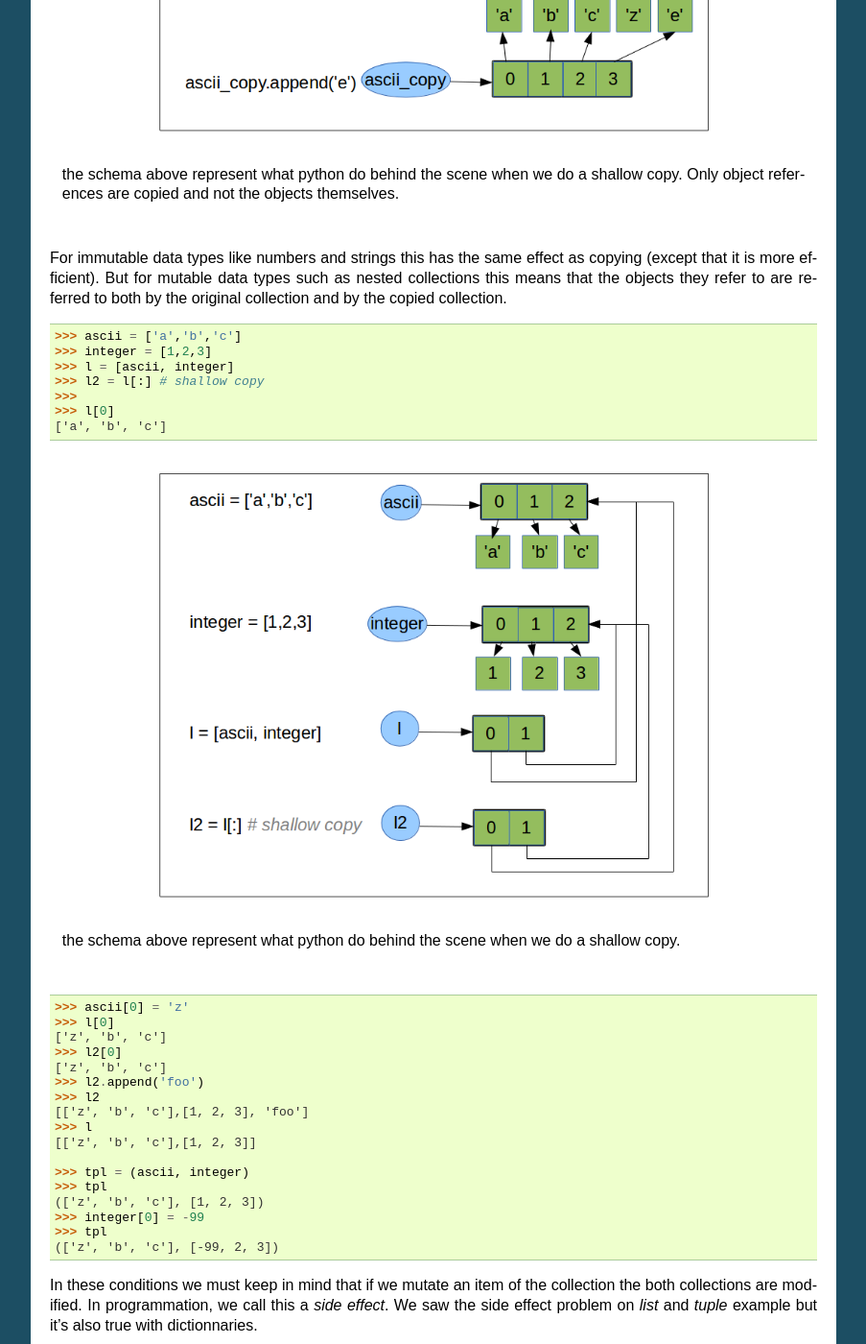
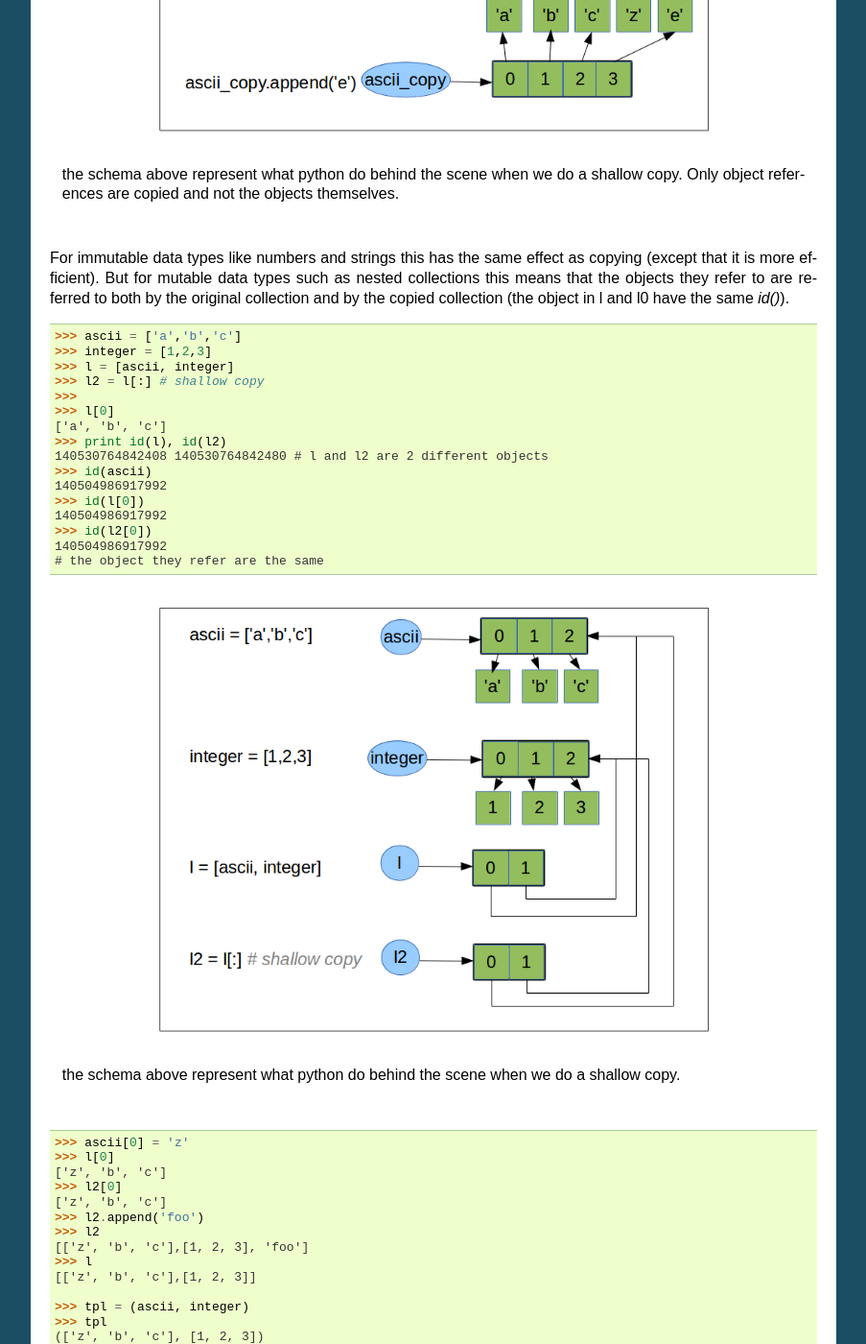
Before and after one commit to C3BI-pasteur-fr/python-course-1, a Sphinx documentation site: the page built from source/Collection_Data_Types.rst, in a window 1280 px wide and 1400 px high, scrolled down 18468 px. Shown: the whole window at 96% size, without its empty margins (198-1101 px from the left). Built offline with Sphinx 7.4.7, drawn with Linux system fonts in a browser that asks for light colours; some of the changed text lies outside the part shown.

Commit message:
improve copy collection paragraph
    add schema about deepcopy
    add explanation in code example about shalow copy and deep copy

```diff
--- a/source/Collection_Data_Types.rst
+++ b/source/Collection_Data_Types.rst
@@ -1034,7 +1034,7 @@ For immutable data types like numbers and strings this has the same effect as co
 (except that it is more efficient).
 But for mutable data types such as nested collections
 this means that the objects they refer to are referred to both by the original
-collection and by the copied collection.
+collection and by the copied collection (the object in l and l0 have the same *id()*).
 
 ::
 
@@ -1045,6 +1045,16 @@ collection and by the copied collection.
    >>>
    >>> l[0]
    ['a', 'b', 'c']
+   >>> print id(l), id(l2)
+   140530764842408 140530764842480 # l and l2 are 2 different objects
+   >>> id(ascii)
+   140504986917992
+   >>> id(l[0])
+   140504986917992
+   >>> id(l2[0])
+   140504986917992
+   # the object they refer are the same
+
 
 .. figure:: _static/figs/shallow_copy_of_col_of_mutable.png
    :width: 600px
@@ -1081,15 +1091,26 @@ dictionnaries.
 If we really need independent copies of arbitrarily nested collections,
 we have to do a *deep-copy*. ::
 
+   >>> import copy
    >>> ascii = ['a','b','c']
    >>> integer = [1,2,3]
    >>> l = [ascii, integer]
    >>> l2 = copy.deepcopy(l)
+   140481236949328 140481236947168 # l and l2 are 2 different objects
+   >>> print id(l[0]), id(l2[0])
+   139909363381672 139909362940312 # the objects they refer have the same value but are distincts.
    >>> ascii[0] = 'z'
    >>> l
    [['z', 'b', 'c'], [1, 2, 3]]
    >>> l2
    [['a', 'b', 'c'], [1, 2, 3]]
+
+.. figure:: _static/figs/deep_copy_of_mutable_col.png
+   :width: 600px
+   :alt: deep copy
+   :figclass: right-center
+
+   the schema above represent what python do behind the scene when we do a deep copy.
 
 Usually the terms *copy* and *shallow copy* are used interchangeably.
 For *deep copy* we have to mentioned it explicitly.
@@ -1231,8 +1252,9 @@ print the kmer by incresing occurences.
 Exercise
 --------
 
-reversed complement
-acggcaacatggctggccagtgggctctgagaggagaaagtccagtggatgctcttggtctggttcgtgagcgcaacaca
+compute the reversed complement of the following sequence: ::
+
+   seq = 'acggcaacatggctggccagtgggctctgagaggagaaagtccagtggatgctcttggtctggttcgtgagcgcaacaca'
 
 complement = { 'a' : 't',
                'c' : 'g',
```
